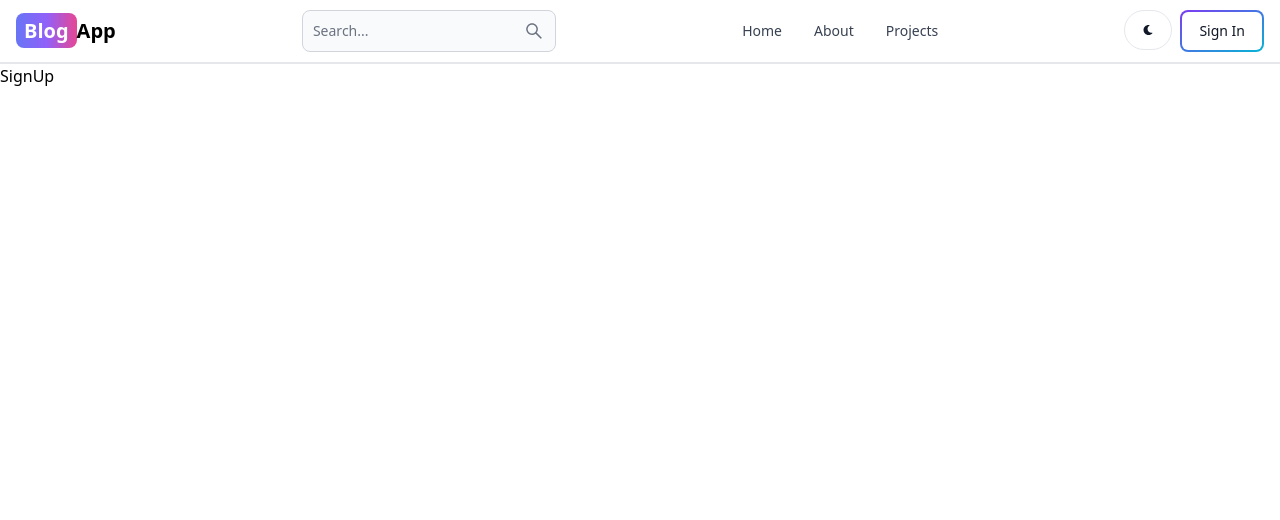
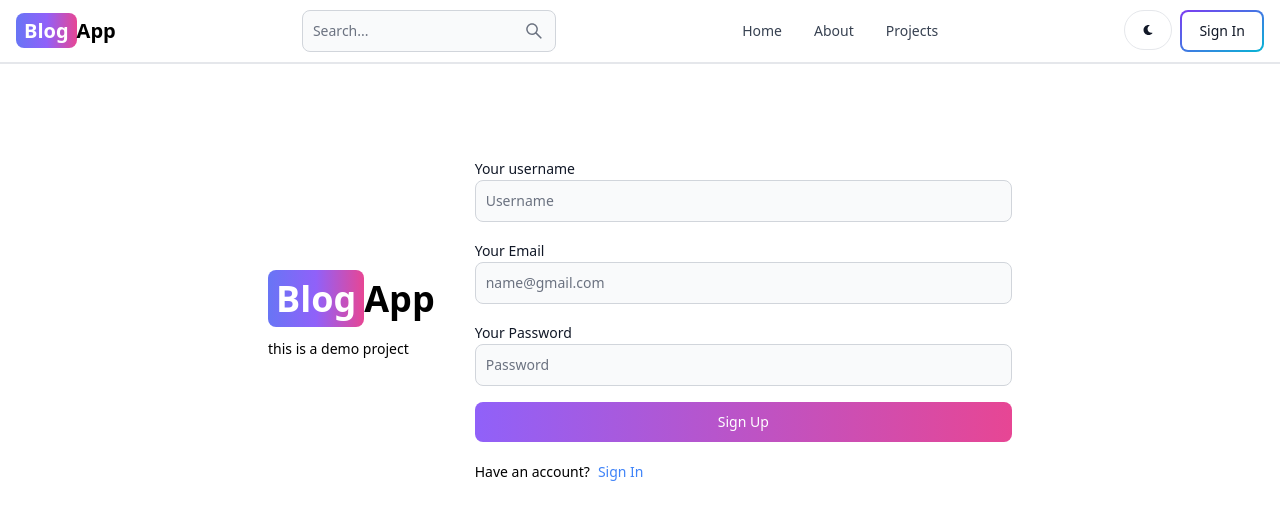
Before and after one commit to kattamuriNagabhushan/blogging-, a React (Vite) app in the folder client/: page /sign-up in a window 1280 px wide. Shown: the top 520 px of the page. Built offline with nearby package versions, Linux system fonts and the light colour scheme.

Commit message:
complete signup page ui

```diff
--- a/client/src/pages/SignUp.jsx
+++ b/client/src/pages/SignUp.jsx
@@ -1,7 +1,69 @@
+import { Button, Label, TextInput } from 'flowbite-react'
 import React from 'react'
+import { Link } from 'react-router-dom'
 
 export default function SignUp() {
   return (
-    <div>SignUp</div>
+    <div className='min-h-screen mt-20'>
+
+      <div className='flex flex-1 p-3 max-w-3xl mx-auto flex-col md:flex-row md:items-center gap-10'>
+
+        <div>
+
+        <Link to="/" className='font-bold font-semibold
+        dark:text-white text-4xl'>
+
+        <span className='px-2 py-1 bg-gradient-to-r from-indigo-500
+        via-purple-500 to-pink-500 rounded-lg text-white'>Blog</span>App
+
+        </Link>
+
+        <p className='text-sm mt-5 '>
+          this is a demo project
+        </p>
+
+        </div>
+
+        <div className='flex-1'>
+          <form className='flex flex-col gap-4'>
+
+            <div>
+
+              <Label value = "Your username" />
+              <TextInput type = "text" placeholder = "Username" id="username"  />
+            </div>
+
+            <div>
+
+              <Label value = "Your Email" />
+              <TextInput type = "text" placeholder = "name@gmail.com" id="email"  />
+            </div>
+
+            <div>
+
+              <Label value = "Your Password" />
+              <TextInput type = "text" placeholder = "Password" id="password"  />
+            </div>
+
+            <Button gradientDuoTone="purpleToPink" type="submit">
+              Sign Up
+            </Button>
+
+          </form>
+
+          <div className='flex gap-2 text-sm mt-5'>
+            <span>
+              Have an account?
+            </span>
+
+            <Link to="/sign-in" className='text-blue-500'>
+            Sign In
+            </Link>
+
+          </div>
+        </div>
+
+      </div>
+    </div>
   )
 }
```
